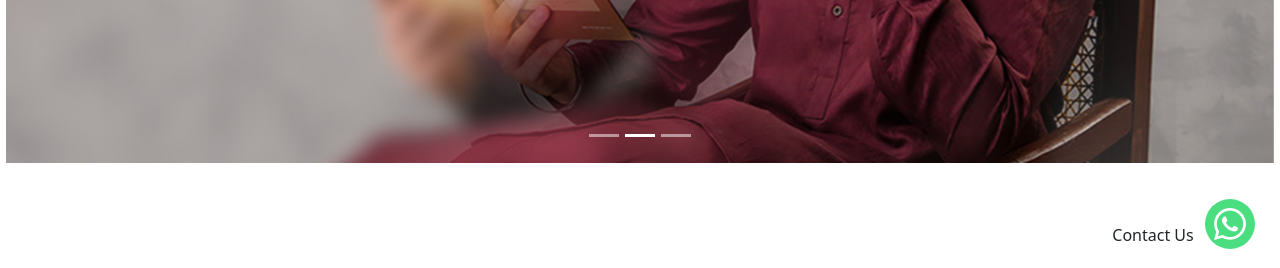
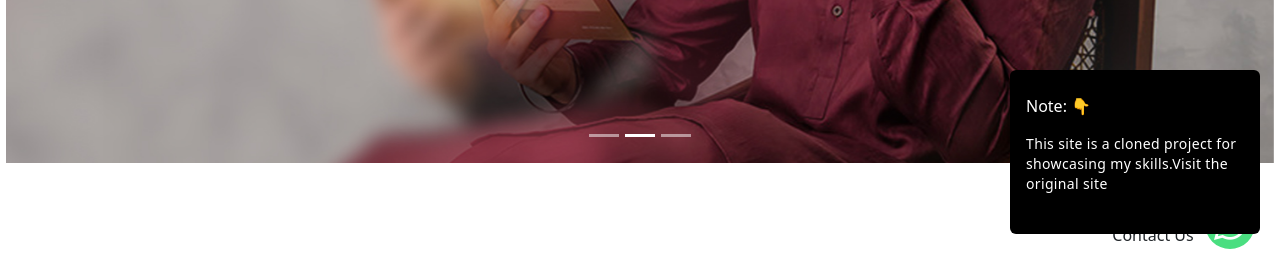
Before and after one commit to Offensic/Binyousaf.pk, a React (Create React App) app in the folder Frontend/: page / in a window 1280 px wide. Shown: the part 526-794 px from the top of the page. Built offline with nearby package versions, Linux system fonts and the light colour scheme; no server answers.

Commit message:
Fixed Changes on UI Home page

```diff
--- a/Frontend/src/Main Component/Home.js
+++ b/Frontend/src/Main Component/Home.js
@@ -30,7 +30,17 @@ function Home() {
 
 
     return (
-        <div className='overflow-hidden'>
+        <div className='overflow-hidden relative'>
+            {/* Disclaimer Note: */}
+            <div className="w-[250px] text-white bg-black px-3 py-4 z-[1000] fixed right-5 bottom-10 rounded-md">
+                <p>Note: 👇</p>
+                <p className="text-sm tracking-wide text-white ">
+                    This site is a cloned project for showcasing my skills.
+                    <a href="https://ochi.design/" target="_blank" className="text-white  cursor-pointer hover:text-orange-300">
+                        Visit the original site
+                    </a>
+                </p>
+            </div>
 
             {/* < Header /> */}
             <Slider />
```
